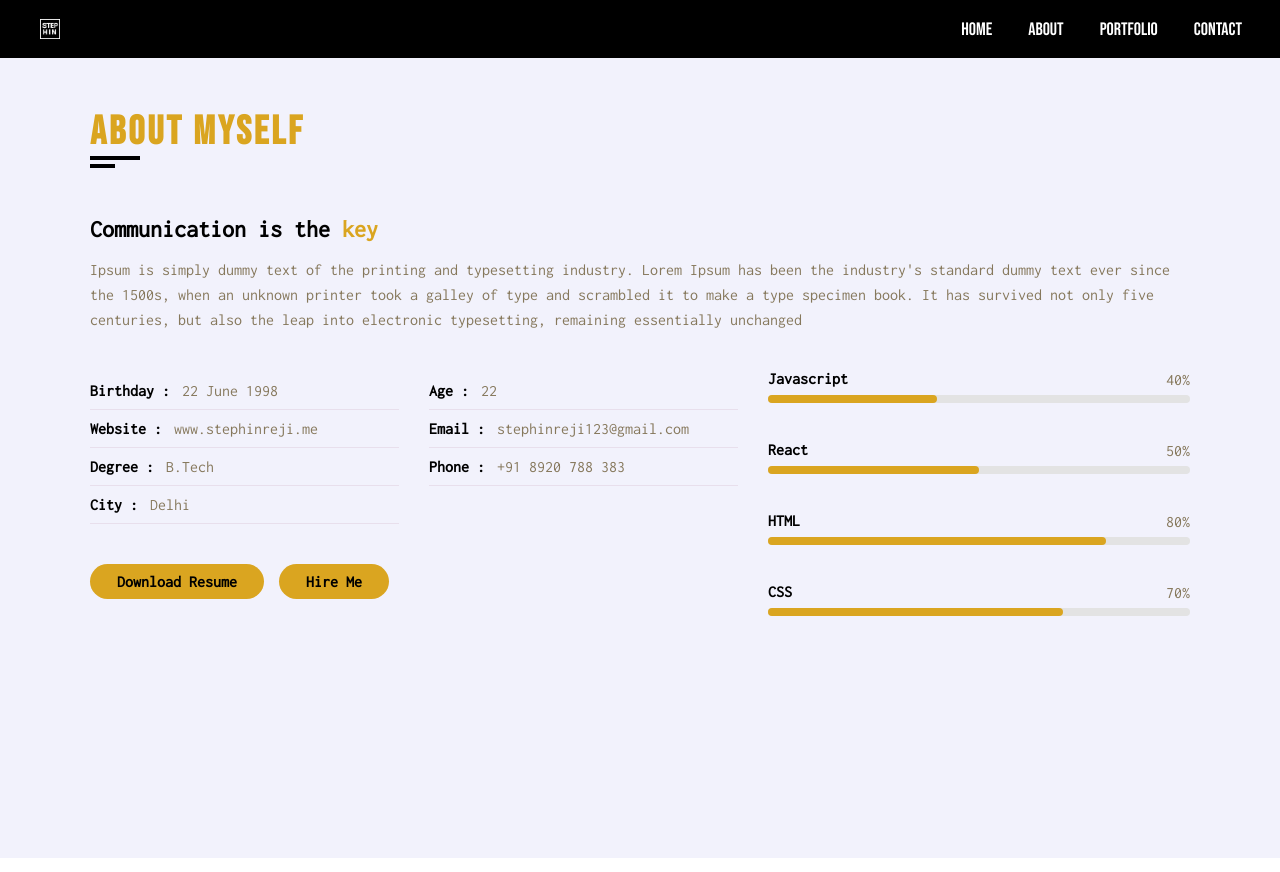
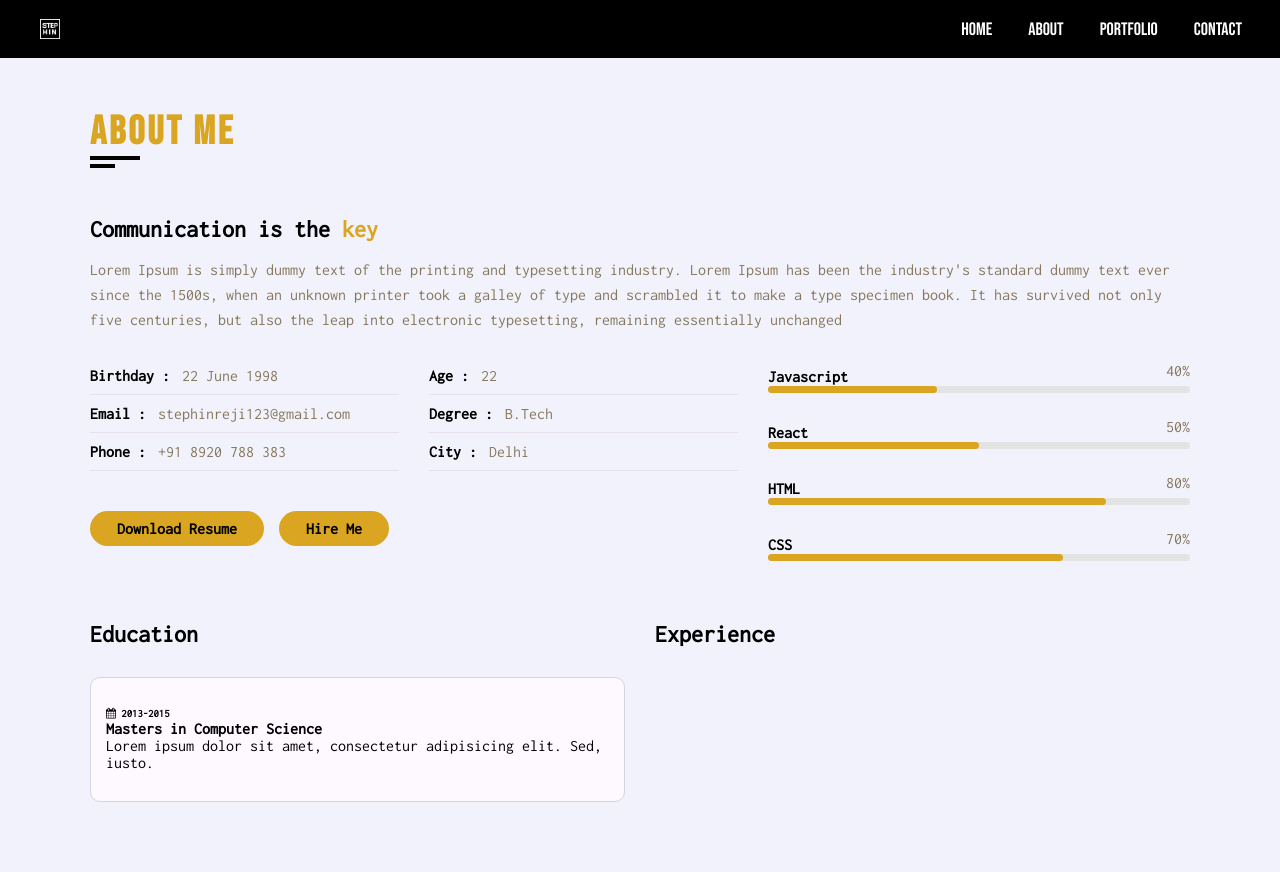
Before and after one commit to stephin007/myportfolio, a React (Create React App) app: page /about in a window 1280 px wide. Built offline with nearby package versions, Linux system fonts and the light colour scheme.

Commit message:
updated the about section

```diff
--- a/src/components/About.js
+++ b/src/components/About.js
@@ -1,5 +1,4 @@
 import React, {Component} from 'react'
-import {Link} from 'react-router-dom'
 
 import '../css/about.css'
 
@@ -10,7 +9,7 @@ class About extends Component{
                     <div className="container">
                         <div className="row">
                             <div className="section-title padd-15">
-                                <h2>About Myself</h2>
+                                <h2>About Me</h2>
                             </div>
                         </div>
                         <div className="row">
@@ -18,7 +17,7 @@ class About extends Component{
                                 <div className="row">
                                     <div className="about-text padd-15 ">
                                         <h3>Communication is the <span>key</span></h3>
-                                        <p>Ipsum is simply dummy text of the printing and typesetting industry. Lorem Ipsum has been the industry's standard dummy text ever since the 1500s, when an unknown printer took a galley of type and scrambled it to make a type specimen book. It has survived not only five centuries, but also the leap into electronic typesetting, remaining essentially unchanged</p>
+                                        <p>Lorem Ipsum is simply dummy text of the printing and typesetting industry. Lorem Ipsum has been the industry's standard dummy text ever since the 1500s, when an unknown printer took a galley of type and scrambled it to make a type specimen book. It has survived not only five centuries, but also the leap into electronic typesetting, remaining essentially unchanged</p>
                                     </div>
                                 </div>
                                 <div className="row">
@@ -29,9 +28,6 @@ class About extends Component{
                                             </div>
                                             <div className="info-item padd-15">
                                                 <p>Age : <span>22</span></p>
-                                            </div>
-                                            <div className="info-item padd-15">
-                                                <p>Website : <span>www.stephinreji.me</span></p>
                                             </div>
                                             <div className="info-item padd-15">
                                                 <p>Email : <span>stephinreji123@gmail.com</span></p>
@@ -86,6 +82,38 @@ class About extends Component{
                                         </div>
                                     </div>
                                 </div>
+                                <div className="row">
+                                    <div className="education padd-15">
+                                        <h3 className="title">
+                                        Education
+                                        </h3>
+                                        <div className="row">
+                                            <div className="timeline-box padd-15">
+                                                <div className="timeline shadow-dark">
+                                                    <div className="timeline-item">
+                                                            <div className="circle-dot"></div>
+                                                            <h6 className="timeline-date">
+                                                                <i className="fa fa-calendar"></i> 2013-2015
+                                                            </h6>
+                                                            <h4 className="timeline-title">
+                                                                Masters in Computer Science
+                                                            </h4>
+                                                            <p className="timeline-text">
+                                                                Lorem ipsum dolor sit amet, consectetur adipisicing elit. Sed, iusto.
+                                                            </p>
+                                                    </div>
+                                                </div>
+                                            </div>
+                                    </div>
+
+                                    </div>
+                                    <div className="experience padd-15">
+                                        <h3 className="title">
+                                            Experience
+                                        </h3>
+
+                                    </div>
+                                </div>
                             </div>
                         </div>
                     </div>
--- a/src/css/about.css
+++ b/src/css/about.css
@@ -109,7 +109,7 @@
     -ms-flex: 0 0 60%;
     flex: 0 0 60%;
     max-width: 60%;
-    margin-top: 40px;
+    margin-top: 25px;
 }
 
 .about .about-content .personal-info .info-item{
@@ -162,11 +162,10 @@
 }
 
 .about .about-content .skills{
-    /* background-color: blue; */
     -ms-flex: 0 0 40%;
     flex: 0 0 40%;
     max-width: 40%;
-    margin-top: 30px;
+    margin-top: 35px;
 }
 
 .about .about-content .skills .skill-item{
@@ -176,7 +175,7 @@
 }
 
 .about .about-content .skills .skill-item h5{
-    line-height: 33px;
+    line-height: 19px;
     font-weight: 600;
     color: black;
     font-size: 16px;
@@ -186,7 +185,7 @@
 
 .about .about-content .skills .skill-item .progress{
     background-color: #e3e3e3;
-    height: 8px;
+    height: 7px;
     border-radius: 4px;
     width: 100%;
     position: relative;
@@ -214,3 +213,38 @@
     font-weight: 400;
     color: #86785c;
 }
+
+.about .about-content .education{
+    -ms-flex: 0 0 50%;
+    flex: 0 0 50%;
+    max-width: 50%;
+    margin-top: 30px;
+}
+
+.about .about-content .experience{
+    -ms-flex: 0 0 50%;
+    flex: 0 0 50%;
+    max-width: 50%;
+    margin-top: 30px;
+}
+
+.about .about-content h3.title{
+    font-size: 24px;
+    margin-bottom: 30px;
+    font-weight: 700;
+    font-family: 'Inconsolata', monospace;
+}
+
+.about .about-content .timeline-box{
+    -ms-flex: 0 0 100%;
+    flex: 0 0 100%;
+    max-width: 100%;
+}
+
+.about .about-content .timeline{
+    background-color: #fdf9ff;
+    padding: 30px 15px;
+    border: 1px solid #d4d4e3;
+    border-radius: 10px;
+    width: 100%;
+}
```
